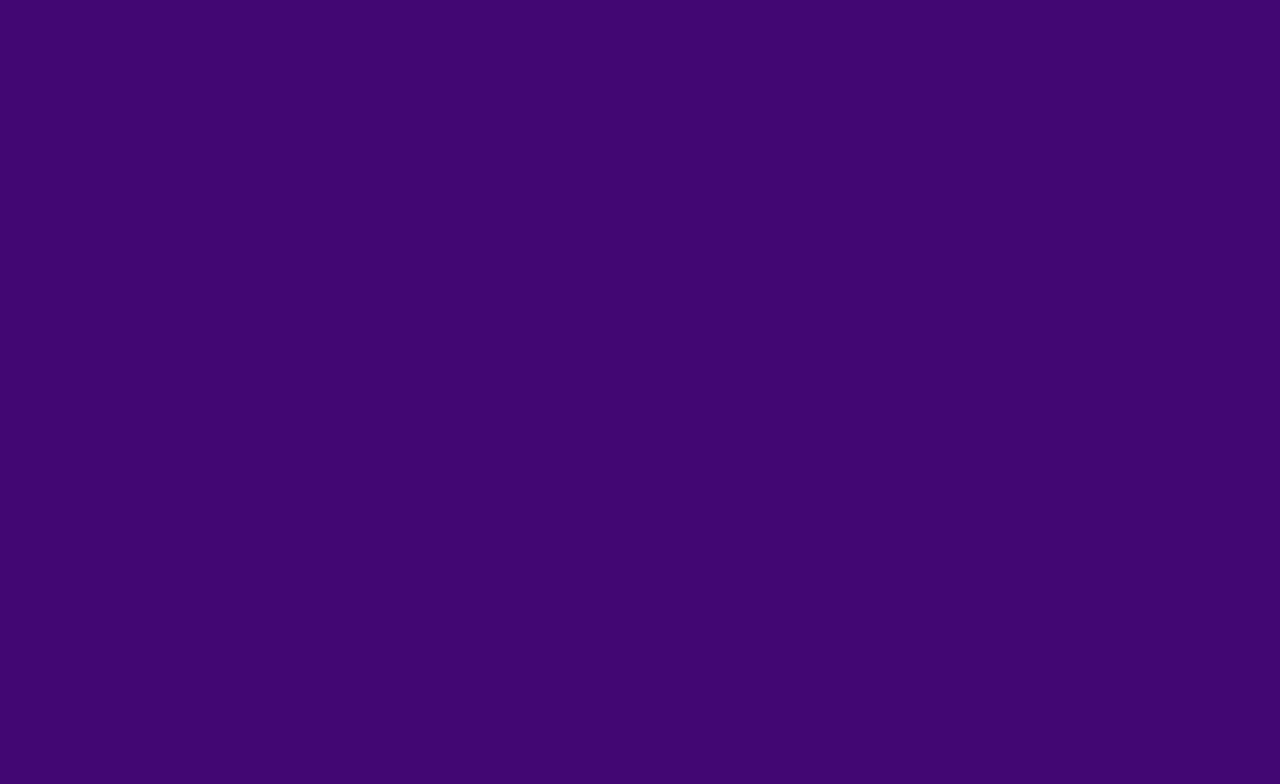
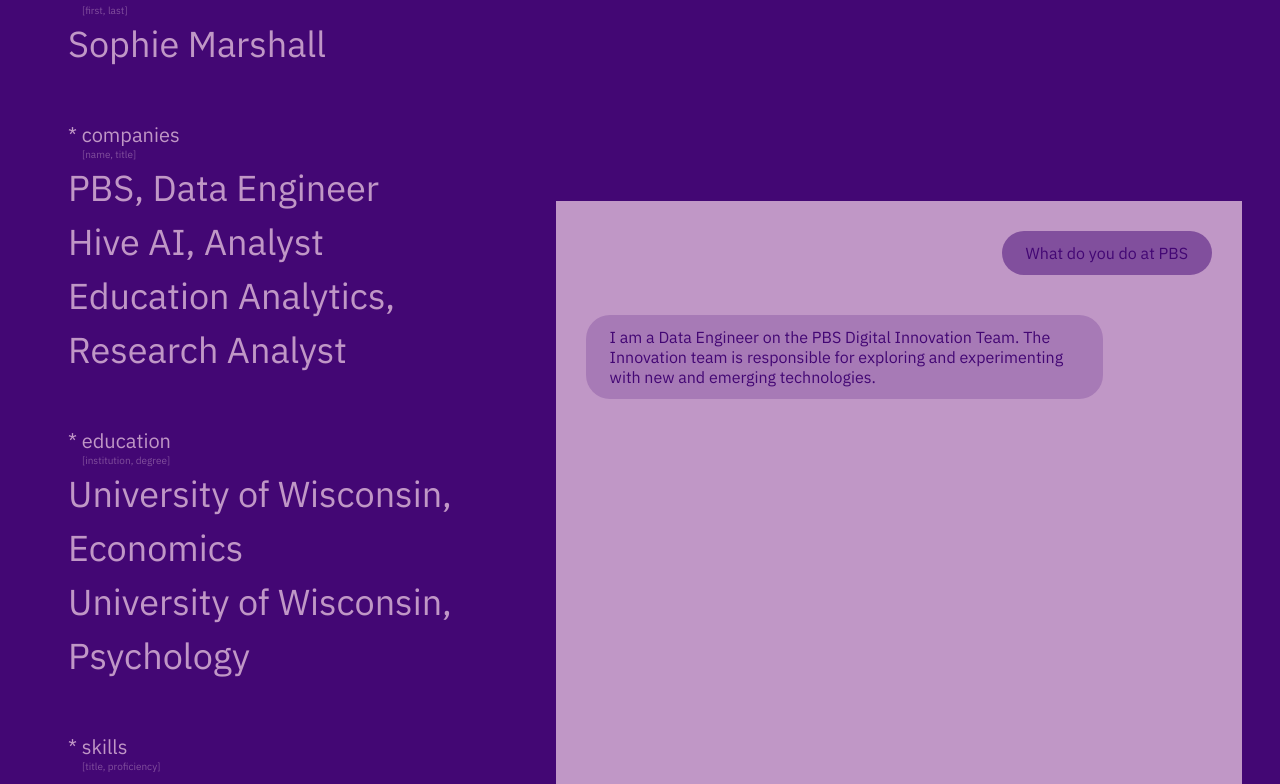
Before and after one commit to sophie-marshall/portfolio-site, a SvelteKit app in the folder portfolio-site/: page /about in a window 1280 px wide. Shown: the part 343-1127 px from the top of the page. Before the commit the page ends 800 px from the top, so only its background shows below. Built offline with nearby package versions, Linux system fonts and the light colour scheme.

Commit message:
about, basic static chat

```diff
--- a/portfolio-site/src/global.css
+++ b/portfolio-site/src/global.css
@@ -12,3 +12,12 @@
 	font-family: 'IBM Plex Sans', sans-serif;
 	background: var(--primary-purple);
 }
+
+body {
+	padding: 60px;
+}
+
+p {
+	margin: 0;
+	padding: 0;
+}
--- /dev/null
+++ b/portfolio-site/src/lib/AboutInformation.svelte
@@ -0,0 +1,92 @@
+<div class="about-information">
+    <div class="section">
+        <div class="section-header">
+            * name
+        </div>
+        <div class="section-subheader">
+            [first, last]
+        </div>
+        <div class="section-content">
+            Sophie Marshall
+        </div>
+    </div>
+    <div class="section">
+        <div class="section-header">
+            * companies
+        </div>
+        <div class="section-subheader">
+            [name, title]
+        </div>
+        <div class="section-content">
+            <p>PBS, Data Engineer</p>
+            <p>Hive AI, Analyst</p>
+            <p>Education Analytics, Research Analyst</p>
+        </div>
+    </div>
+    <div class="section">
+        <div class="section-header">
+            * education
+        </div>
+        <div class="section-subheader">
+            [institution, degree]
+        </div>
+        <div class="section-content">
+            <p>University of Wisconsin, Economics</p>
+            <p>University of Wisconsin, Psychology</p>
+        </div>
+    </div>
+    <div class="section">
+        <div class="section-header">
+            * skills
+        </div>
+        <div class="section-subheader">
+            [title, proficiency]
+        </div>
+        <div class="section-content">
+            <p>Python, Advanced</p>
+            <p>SQL, Advanced</p>
+            <p>Airflow, Intermediate</p>
+            <p>Web Development, Intermediate</p>
+            <p>Machine Learning, Beginner</p>
+        </div>
+    </div>
+</div>
+
+
+<style>
+    .about-information {
+        display: flex;
+        width: 100%;
+        flex-direction: column;
+        gap: 50px;
+    }
+
+    .section {
+        display: flex;
+        flex-direction: column;
+    }
+
+    .section-header {
+        font-size: 20px;
+        color: var(--secondary-purple);
+    }
+
+    .section-subheader {
+        padding-left: 14px;
+        font-size: 10px;
+        color:var(--accent-purple);
+    }
+
+    .section-content {
+        display: flex;
+        flex-direction: column;
+        font-size: 36px;
+        line-height: 150%;
+        color: var(--secondary-purple)
+    }
+
+    p {
+        padding: 0;
+        margin: 0;
+    }
+</style>
--- /dev/null
+++ b/portfolio-site/src/lib/Chat.svelte
@@ -0,0 +1,24 @@
+<script lang="ts">
+    import Message from "./Message.svelte";
+
+    let sampleQuestion: string[] = ["What do you do at PBS"]
+    let sampleResponse: string[] = ["I am a Data Engineer on the PBS Digital Innovation Team. The Innovation team is responsible for exploring and experimenting with new and emerging technologies."]
+</script>
+
+<div class="chat">
+    <Message text={sampleQuestion} role="user" />
+    <Message text={sampleResponse} role="agent" />
+</div>
+
+<style>
+    .chat {
+        display: flex;
+        flex-direction: column;
+        width: 100%;
+        height: 100%;
+        padding: 30px;
+        gap: 40px;
+        box-sizing: border-box;
+        background: var(--secondary-purple);
+    }
+</style>
--- /dev/null
+++ b/portfolio-site/src/lib/Message.svelte
@@ -0,0 +1,24 @@
+<script lang="ts">
+    export let text: string[];
+    export let role: "user" | "agent";
+</script>
+
+<div class="user-message" style={role==="user" ? "background: #814F9D; align-self: flex-end;" : "background: #A77AB6;"}>
+    {#each text as item }
+        <p>{item}</p>
+    {/each}
+</div>
+
+<style>
+    .user-message {
+        display: flex;
+        flex-direction: column;
+        gap: 10px;
+        width: fit-content;
+        max-width: 75%;
+        padding: 12px 24px;
+        border-radius: 24px;
+        background: #814F9D;
+        color: var(--primary-purple);
+    }
+</style>
--- a/portfolio-site/src/lib/index.ts
+++ /dev/null
@@ -1 +0,0 @@
-// place files you want to import through the `$lib` alias in this folder.
--- a/portfolio-site/src/routes/about/+page.svelte
+++ b/portfolio-site/src/routes/about/+page.svelte
@@ -1 +1,25 @@
-<h1>ABOUT</h1>
+<script lang="ts">
+    import AboutInformation from "$lib/AboutInformation.svelte";
+    import Chat from "$lib/Chat.svelte";
+</script>
+<main>
+    <AboutInformation />
+    <div class="chat-container">
+        <Chat />
+    </div>
+</main>
+
+<style>
+    main {
+        display: grid;
+        grid-template-columns: 40% 60%;
+        height: 100%;
+        gap: 30px;
+    }
+
+    .chat-container {
+        height: 80%;
+        align-self: flex-end;
+    }
+
+</style>
```
Also changed, not shown: portfolio-site/Portfolio Website About.svg (deleted).
